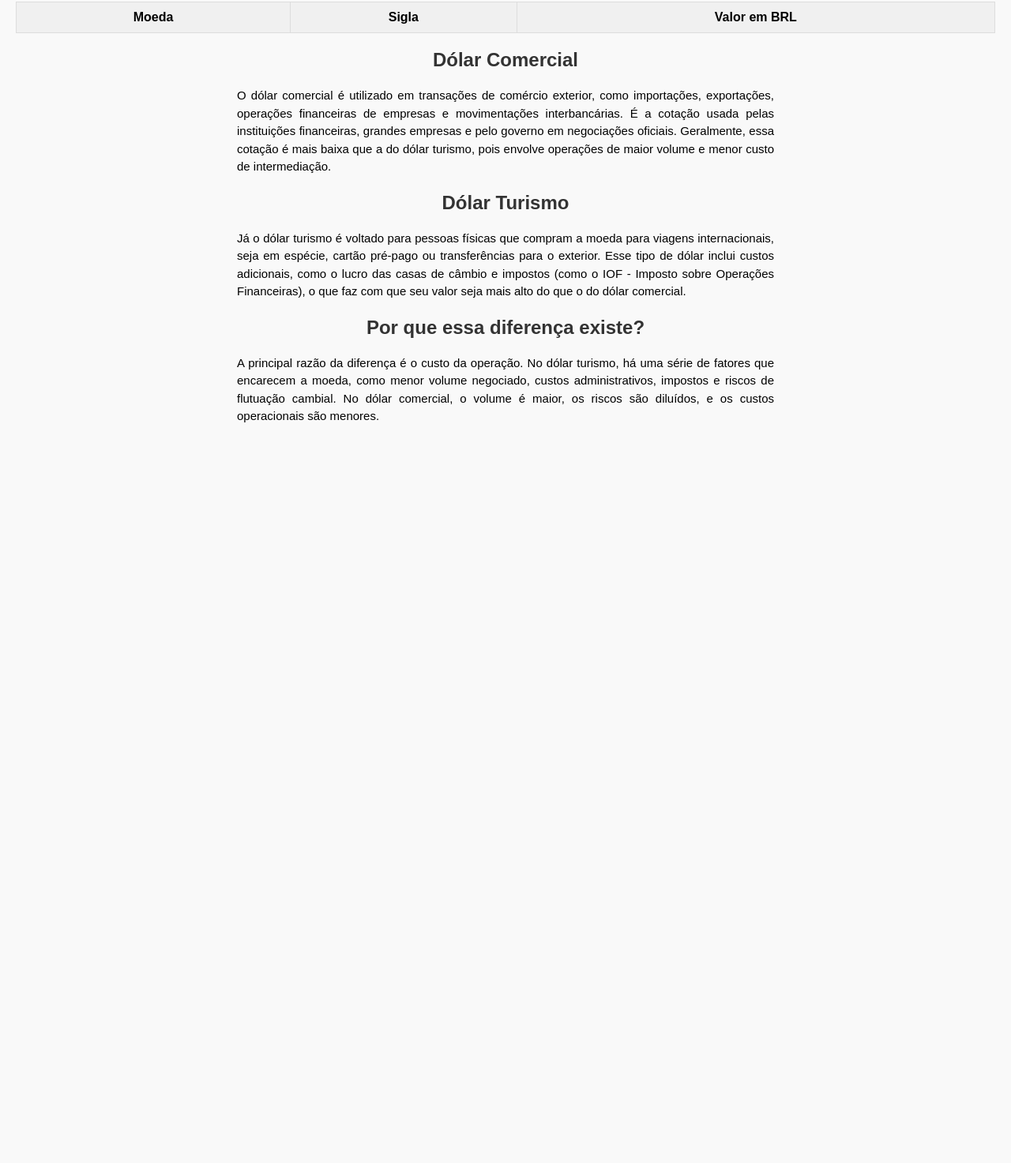
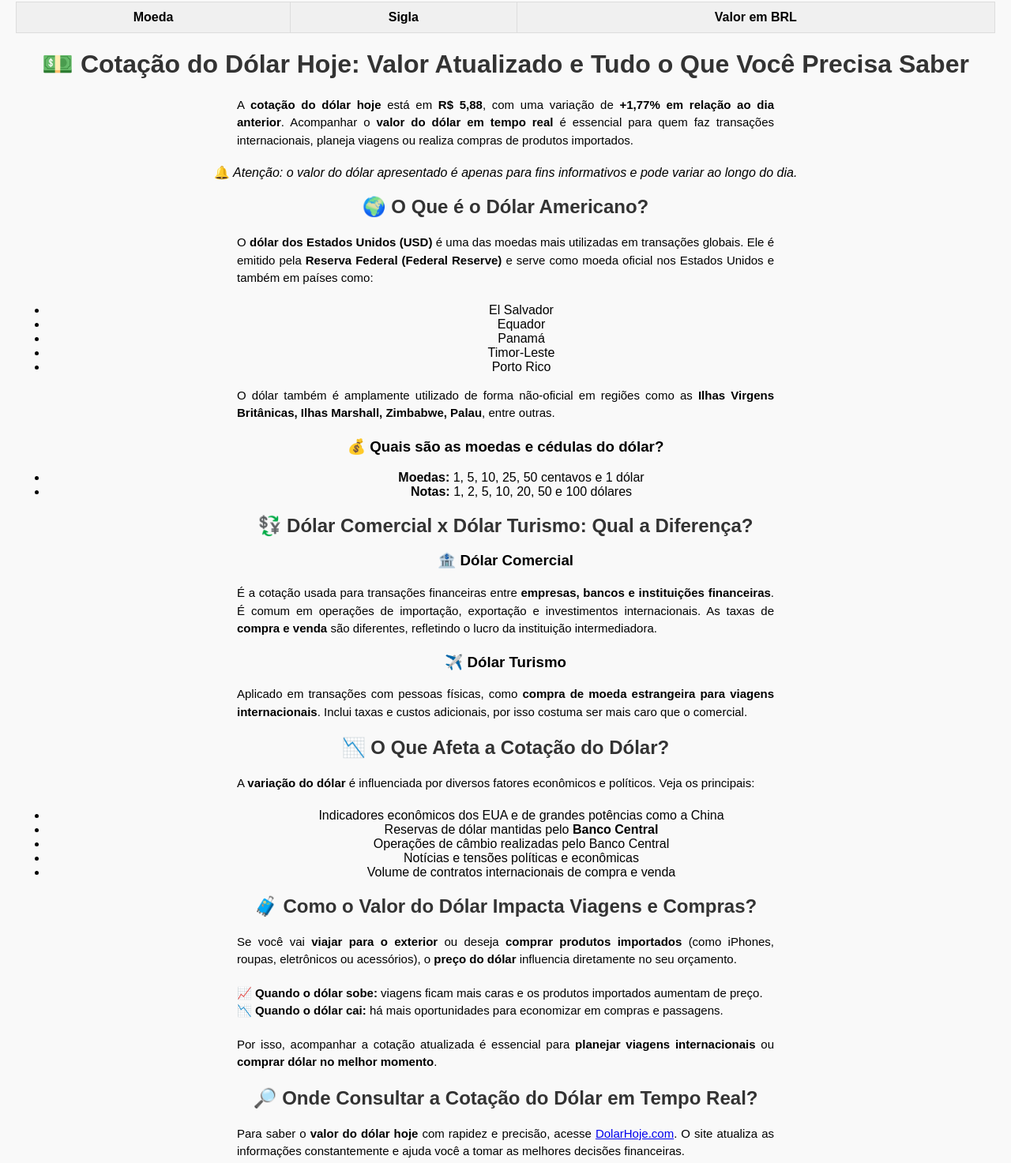
Before and after one commit to PendroHendragon/moedashoje, a plain HTML site: page index.html in a window 1280 px wide. Shown: the part 217-1690 px from the top of the page at 79% size. Before the commit the page ends 800 px from the top, so only its background shows below. Drawn offline with Linux system fonts and the light colour scheme; no server answers.

Commit message:
Update index.html
Mudança de conteúdo

```diff
--- a/index.html
+++ b/index.html
@@ -138,14 +138,60 @@
   </table>
 
   <div>
-    <h2>Dólar Comercial</h2>
-    <p>O dólar comercial é utilizado em transações de comércio exterior, como importações, exportações, operações financeiras de empresas e movimentações interbancárias. É a cotação usada pelas instituições financeiras, grandes empresas e pelo governo em negociações oficiais. Geralmente, essa cotação é mais baixa que a do dólar turismo, pois envolve operações de maior volume e menor custo de intermediação.</p>
+  <h1>💵 Cotação do Dólar Hoje: Valor Atualizado e Tudo o Que Você Precisa Saber</h1>
 
-    <h2>Dólar Turismo</h2>
-    <p>Já o dólar turismo é voltado para pessoas físicas que compram a moeda para viagens internacionais, seja em espécie, cartão pré-pago ou transferências para o exterior. Esse tipo de dólar inclui custos adicionais, como o lucro das casas de câmbio e impostos (como o IOF - Imposto sobre Operações Financeiras), o que faz com que seu valor seja mais alto do que o do dólar comercial.</p>
+  <p>A <strong>cotação do dólar hoje</strong> está em <strong>R$ 5,88</strong>, com uma variação de <strong>+1,77% em relação ao dia anterior</strong>. Acompanhar o <strong>valor do dólar em tempo real</strong> é essencial para quem faz transações internacionais, planeja viagens ou realiza compras de produtos importados.</p>
 
-    <h2>Por que essa diferença existe?</h2>
-    <p>A principal razão da diferença é o custo da operação. No dólar turismo, há uma série de fatores que encarecem a moeda, como menor volume negociado, custos administrativos, impostos e riscos de flutuação cambial. No dólar comercial, o volume é maior, os riscos são diluídos, e os custos operacionais são menores.</p>
+  <blockquote>🔔 <em>Atenção: o valor do dólar apresentado é apenas para fins informativos e pode variar ao longo do dia.</em></blockquote>
+
+  <h2>🌍 O Que é o Dólar Americano?</h2>
+
+  <p>O <strong>dólar dos Estados Unidos (USD)</strong> é uma das moedas mais utilizadas em transações globais. Ele é emitido pela <strong>Reserva Federal (Federal Reserve)</strong> e serve como moeda oficial nos Estados Unidos e também em países como:</p>
+
+  <ul>
+    <li>El Salvador</li>
+    <li>Equador</li>
+    <li>Panamá</li>
+    <li>Timor-Leste</li>
+    <li>Porto Rico</li>
+  </ul>
+
+  <p>O dólar também é amplamente utilizado de forma não-oficial em regiões como as <strong>Ilhas Virgens Britânicas, Ilhas Marshall, Zimbabwe, Palau</strong>, entre outras.</p>
+
+  <h3>💰 Quais são as moedas e cédulas do dólar?</h3>
+  <ul>
+    <li><strong>Moedas:</strong> 1, 5, 10, 25, 50 centavos e 1 dólar</li>
+    <li><strong>Notas:</strong> 1, 2, 5, 10, 20, 50 e 100 dólares</li>
+  </ul>
+
+  <h2>💱 Dólar Comercial x Dólar Turismo: Qual a Diferença?</h2>
+
+  <h3>🏦 Dólar Comercial</h3>
+  <p>É a cotação usada para transações financeiras entre <strong>empresas, bancos e instituições financeiras</strong>. É comum em operações de importação, exportação e investimentos internacionais. As taxas de <strong>compra e venda</strong> são diferentes, refletindo o lucro da instituição intermediadora.</p>
+
+  <h3>✈️ Dólar Turismo</h3>
+  <p>Aplicado em transações com pessoas físicas, como <strong>compra de moeda estrangeira para viagens internacionais</strong>. Inclui taxas e custos adicionais, por isso costuma ser mais caro que o comercial.</p>
+
+  <h2>📉 O Que Afeta a Cotação do Dólar?</h2>
+  <p>A <strong>variação do dólar</strong> é influenciada por diversos fatores econômicos e políticos. Veja os principais:</p>
+  <ul>
+    <li>Indicadores econômicos dos EUA e de grandes potências como a China</li>
+    <li>Reservas de dólar mantidas pelo <strong>Banco Central</strong></li>
+    <li>Operações de câmbio realizadas pelo Banco Central</li>
+    <li>Notícias e tensões políticas e econômicas</li>
+    <li>Volume de contratos internacionais de compra e venda</li>
+  </ul>
+
+  <h2>🧳 Como o Valor do Dólar Impacta Viagens e Compras?</h2>
+  <p>Se você vai <strong>viajar para o exterior</strong> ou deseja <strong>comprar produtos importados</strong> (como iPhones, roupas, eletrônicos ou acessórios), o <strong>preço do dólar</strong> influencia diretamente no seu orçamento.</p>
+
+  <p><strong>📈 Quando o dólar sobe:</strong> viagens ficam mais caras e os produtos importados aumentam de preço.<br>
+     <strong>📉 Quando o dólar cai:</strong> há mais oportunidades para economizar em compras e passagens.</p>
+
+  <p>Por isso, acompanhar a cotação atualizada é essencial para <strong>planejar viagens internacionais</strong> ou <strong>comprar dólar no melhor momento</strong>.</p>
+
+  <h2>🔎 Onde Consultar a Cotação do Dólar em Tempo Real?</h2>
+  <p>Para saber o <strong>valor do dólar hoje</strong> com rapidez e precisão, acesse <a href="https://www.dolarhoje.com" target="_blank" rel="noopener noreferrer">DolarHoje.com</a>. O site atualiza as informações constantemente e ajuda você a tomar as melhores decisões financeiras.</p>
   </div>
 
   <script>
```
